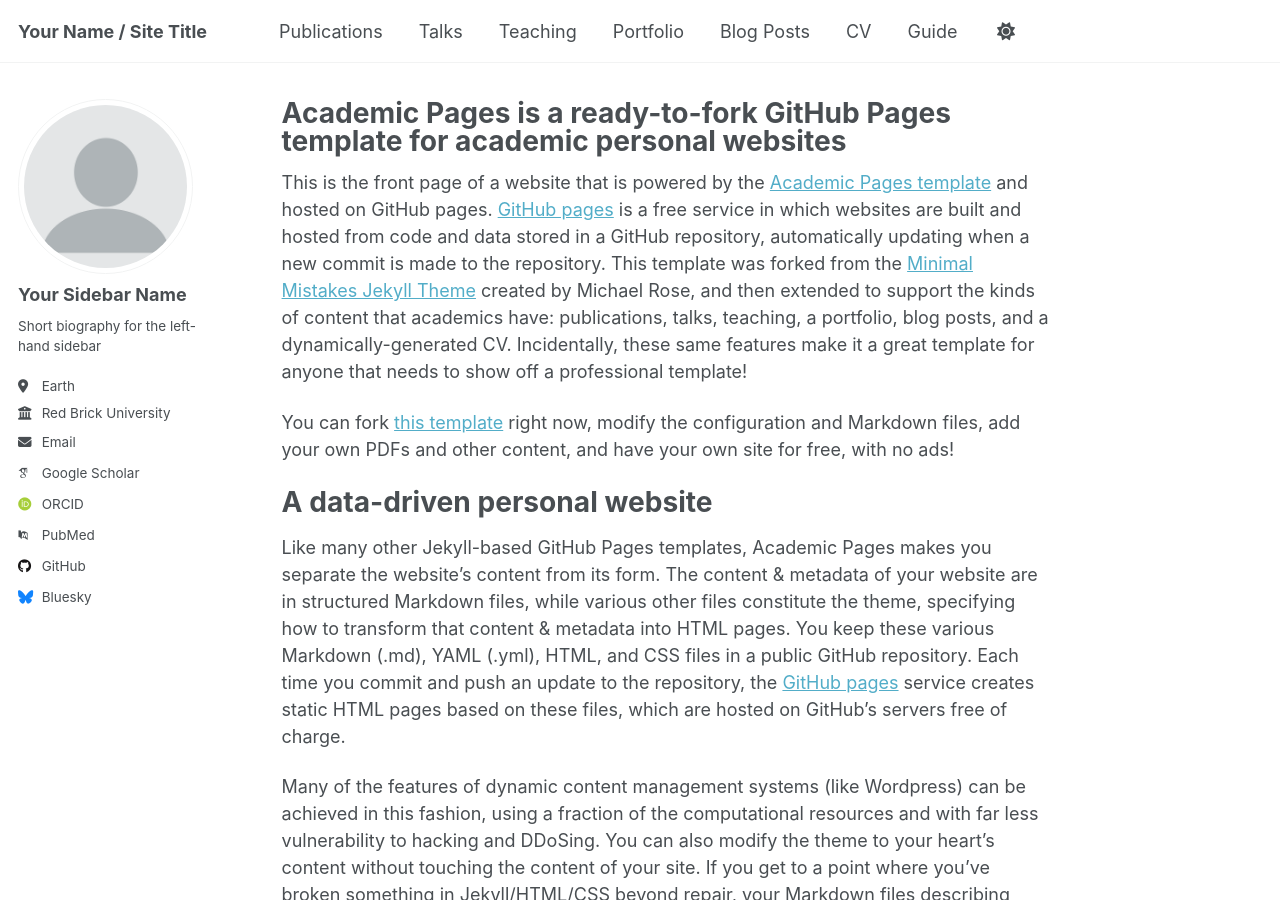
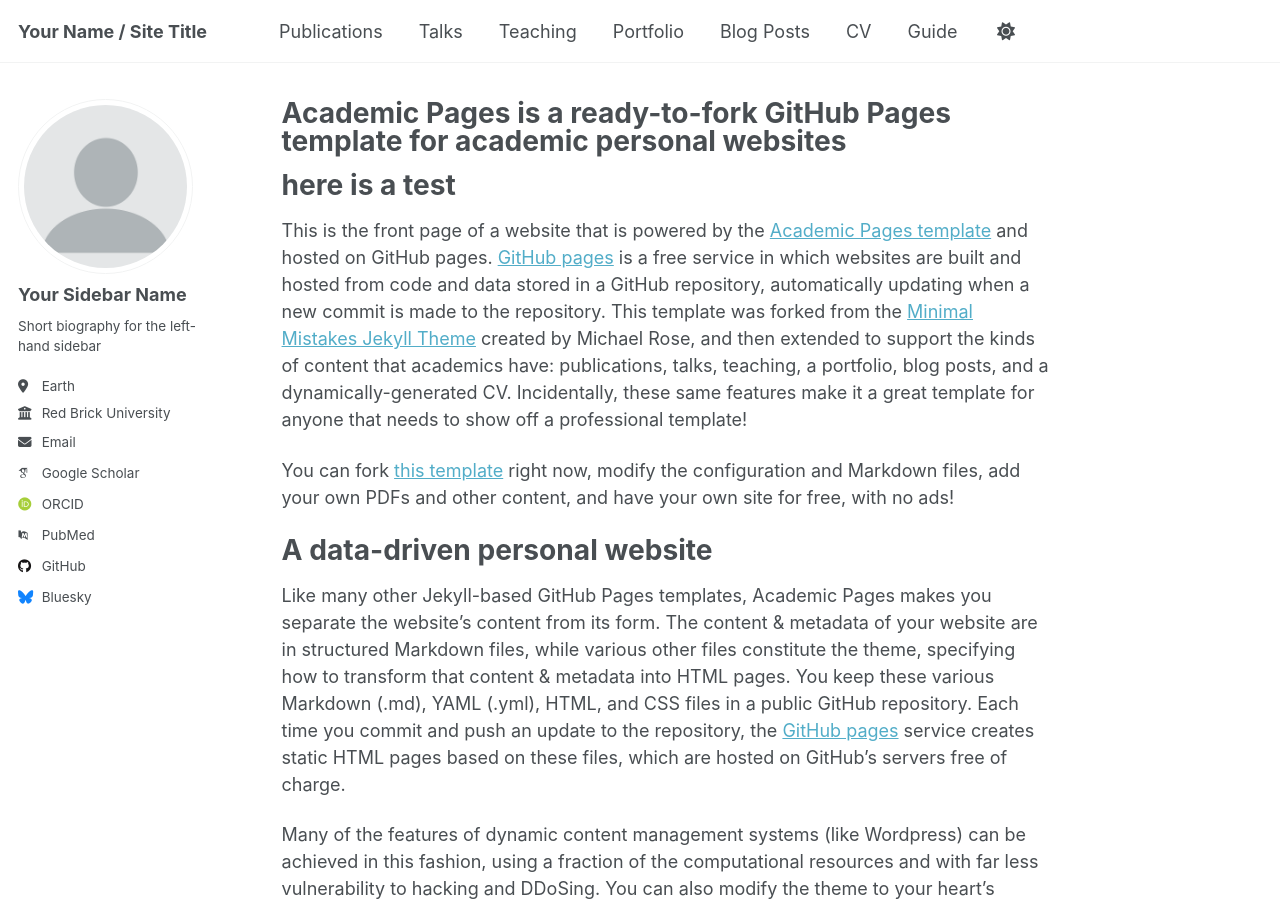
Before and after one commit to dreamwaymeng/dreamwaymeng.github.io, a Jekyll site: the page built from _pages/about.md, in a window 1280 px wide and 900 px high. Built offline with Jekyll 4.4.1, drawn with Linux system fonts in a browser that asks for light colours; some web fonts are replaced; a script that is not in the unit is left out.

Commit message:
Update about.md with a test line
Added a test line to the about page.

```diff
--- a/_pages/about.md
+++ b/_pages/about.md
@@ -6,7 +6,8 @@
   - /about/
   - /about.html
 ---
-
+here is a test
+======
 This is the front page of a website that is powered by the [Academic Pages template](https://github.com/academicpages/academicpages.github.io) and hosted on GitHub pages. [GitHub pages](https://pages.github.com) is a free service in which websites are built and hosted from code and data stored in a GitHub repository, automatically updating when a new commit is made to the repository. This template was forked from the [Minimal Mistakes Jekyll Theme](https://mmistakes.github.io/minimal-mistakes/) created by Michael Rose, and then extended to support the kinds of content that academics have: publications, talks, teaching, a portfolio, blog posts, and a dynamically-generated CV. Incidentally, these same features make it a great template for anyone that needs to show off a professional template!
 
  You can fork [this template](https://github.com/academicpages/academicpages.github.io) right now, modify the configuration and Markdown files, add your own PDFs and other content, and have your own site for free, with no ads!
```
